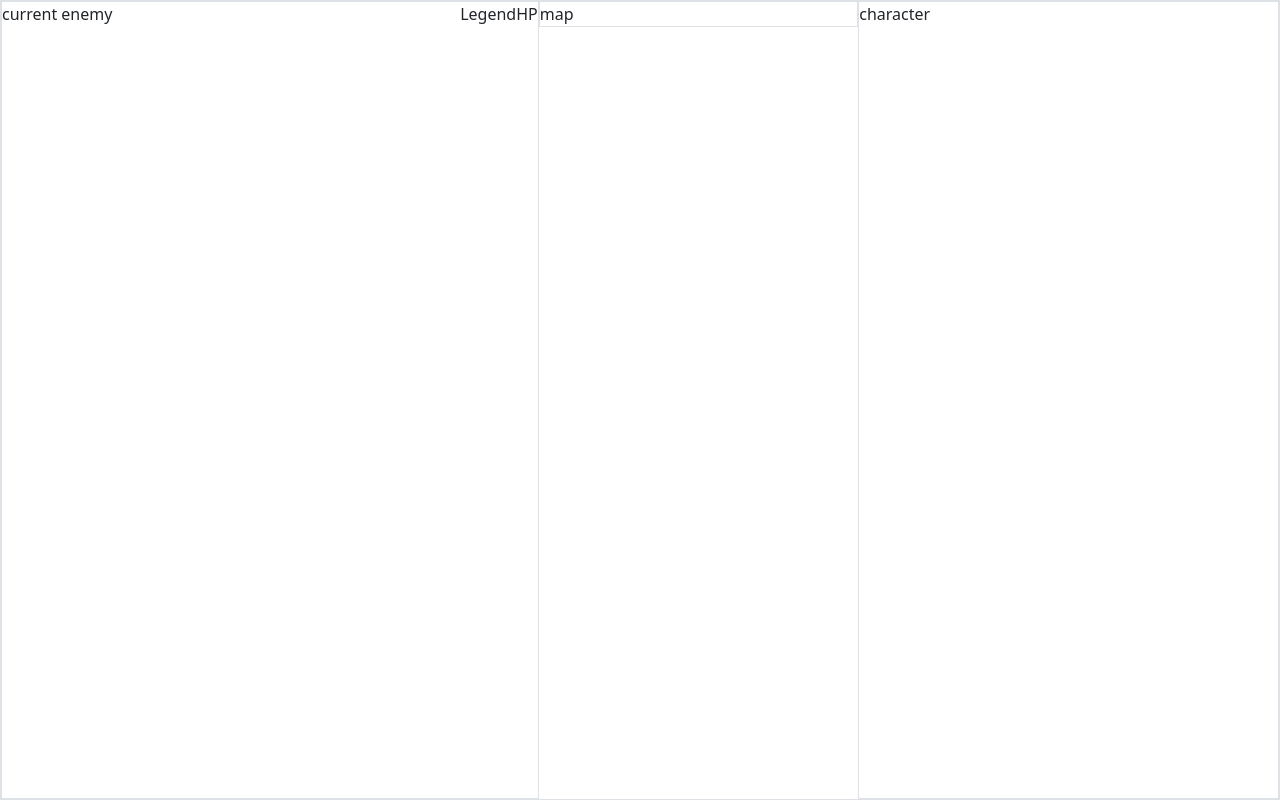
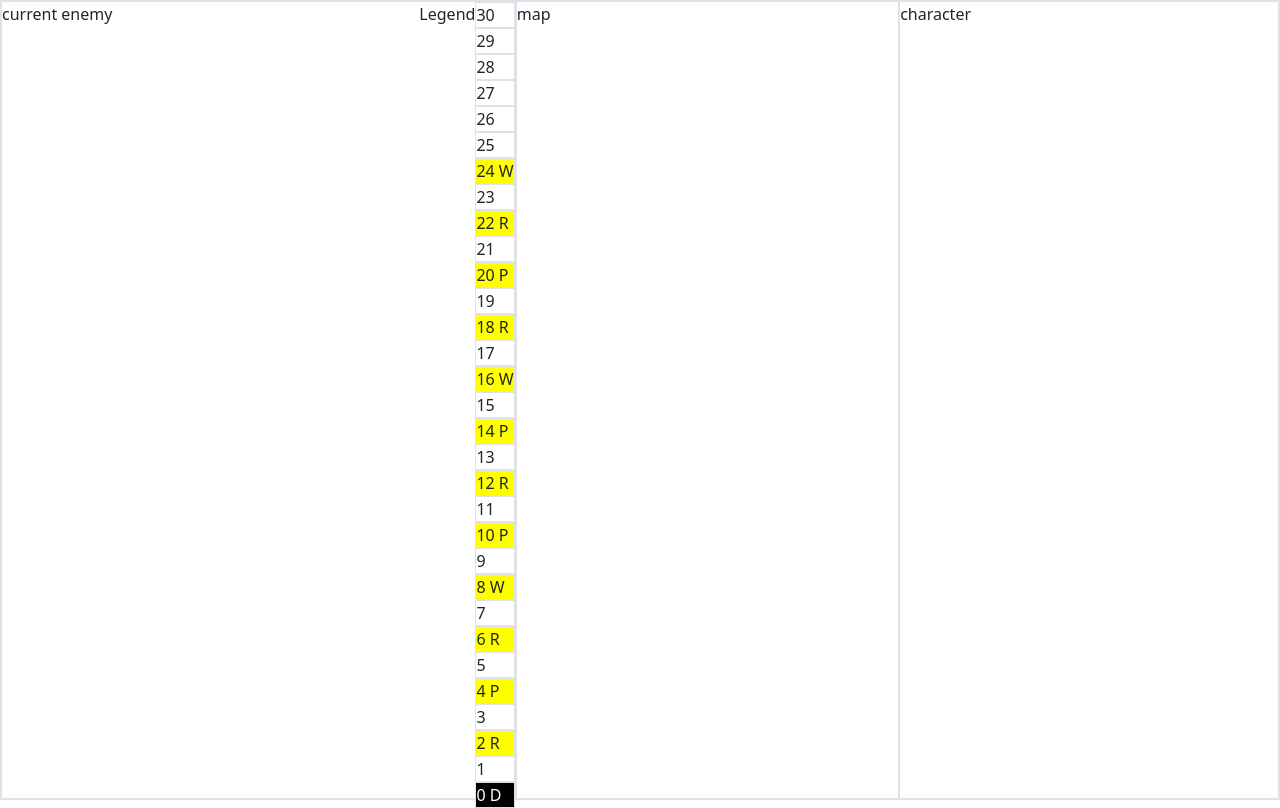
Before and after one commit to exp111/FiftyTwoRealms, an Angular app: page / in a window 1280 px wide. Built offline with nearby package versions, Linux system fonts and the light colour scheme.

Commit message:
enemy hp

```diff
--- /dev/null
+++ b/src/app/game/enemy/enemy.html
@@ -0,0 +1,16 @@
+<div class="h-100 border d-flex">
+  <div class="enemy-card flex-grow-1">
+    current enemy
+  </div>
+  <div class="enemy-legend">
+    Legend
+  </div>
+  <div class="enemy-hp d-flex flex-column">
+    @for (entry of hpEntries; track entry) {
+      <div class="border {{getHpEntryTypeName(entry)}}"
+           [class.special-entry]="entry != null">
+        {{ maxHP - $index }}
+      </div>
+    }
+  </div>
+</div>
--- /dev/null
+++ b/src/app/game/enemy/enemy.scss
@@ -0,0 +1,28 @@
+.enemy-hp {
+  //TODO: move this into html so we can add value there
+  .death {
+    background-color: black !important;
+    color: white;
+    &:after {
+      content: "D";
+    }
+  }
+  .wound {
+    &:after {
+      content: "W";
+    }
+  }
+  .parry {
+    &:after {
+      content: "P";
+    }
+  }
+  .ready {
+    &:after {
+      content: "R";
+    }
+  }
+  .special-entry {
+    background-color: yellow;
+  }
+}
--- /dev/null
+++ b/src/app/game/enemy/enemy.ts
@@ -0,0 +1,57 @@
+import { Component } from '@angular/core';
+
+enum HpEntryType {
+  Death,
+  Wound,
+  Ready,
+  Parry
+}
+
+interface HpEntry {
+  type: HpEntryType;
+  value: number;
+}
+
+@Component({
+  selector: 'app-enemy',
+  imports: [],
+  templateUrl: './enemy.html',
+  styleUrl: './enemy.scss'
+})
+export class Enemy {
+  maxHP = 30;
+  currentHP = 0;
+
+  hpEntries = new Array(this.maxHP).fill(null);
+
+  constructor() {
+    this.addHpEntry(24, HpEntryType.Wound);
+    this.addHpEntry(22, HpEntryType.Ready);
+    this.addHpEntry(20, HpEntryType.Parry);
+    this.addHpEntry(18, HpEntryType.Ready, 2);
+    this.addHpEntry(16, HpEntryType.Wound);
+    this.addHpEntry(14, HpEntryType.Parry);
+    this.addHpEntry(12, HpEntryType.Ready);
+    this.addHpEntry(10, HpEntryType.Parry);
+    this.addHpEntry(8, HpEntryType.Wound);
+    this.addHpEntry(6, HpEntryType.Ready);
+    this.addHpEntry(4, HpEntryType.Parry);
+    this.addHpEntry(2, HpEntryType.Ready, 2);
+    this.addHpEntry(0, HpEntryType.Death);
+  }
+
+  addHpEntry(hp: number, type: HpEntryType, value = 1) {
+    let index = this.maxHP - hp;
+    this.hpEntries[index] = {
+      type: type,
+      value: value
+    }
+  }
+
+  getHpEntryTypeName(entry: HpEntry) {
+    if (!entry) {
+      return "";
+    }
+    return HpEntryType[entry.type].toLowerCase();
+  }
+}
--- a/src/app/game/game.html
+++ b/src/app/game/game.html
@@ -1,16 +1,7 @@
 <div class="d-flex border vh-100 vw-100">
-  <div class="d-flex border enemy flex-grow-1">
-    <div class="enemy-card flex-grow-1">
-      current enemy
-    </div>
-    <div class="enemy-legend">
-      Legend
-    </div>
-    <div class="enemy-hp">
-      HP
-    </div>
-  </div>
-  <app-map style="width: 25%">
+  <app-enemy class="flex-grow-1">
+  </app-enemy>
+  <app-map style="width: 30%">
   </app-map>
   <div class="border character flex-grow-1">
     character
--- a/src/app/game/game.ts
+++ b/src/app/game/game.ts
@@ -1,10 +1,12 @@
 import { Component } from '@angular/core';
 import {Map} from './map/map';
+import {Enemy} from './enemy/enemy';
 
 @Component({
   selector: 'app-game',
   imports: [
-    Map
+    Map,
+    Enemy
   ],
   templateUrl: './game.html',
   styleUrl: './game.scss'
--- a/src/app/game/map/map.html
+++ b/src/app/game/map/map.html
@@ -1,3 +1,3 @@
-<div class="border">
+<div class="h-100 border">
   map
 </div>
```
